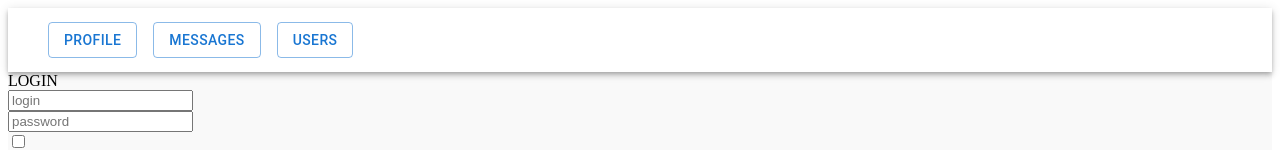
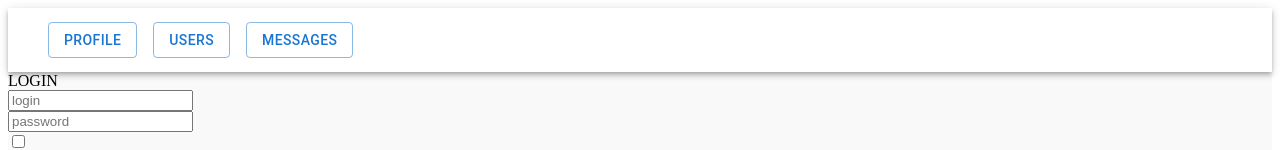
Before and after one commit to tepek92/samurai_way_ts, a React (Create React App) app: page /login in a window 1280 px wide. Shown: the top 150 px of the page. Built offline with nearby package versions, Linux system fonts and the light colour scheme; no server answers.

Commit message:
refactor(Header): buttons link style

```diff
--- a/src/components/Header/Header.tsx
+++ b/src/components/Header/Header.tsx
@@ -1,71 +1,31 @@
 import React, {FC} from 'react';
-import {NavLink, useLocation, useRouteMatch} from "react-router-dom";
 import {HeaderPropsType} from "./HeaderContainer";
 import AppBar from '@mui/material/AppBar';
 import Box from '@mui/material/Box';
 import Toolbar from '@mui/material/Toolbar';
 import Button from '@mui/material/Button';
 import Avatar from '@mui/material/Avatar';
-import style from './Header.module.css';
 import avatar from "../../img/samurai2.png";
 import Chip from '@mui/material/Chip';
+import {LinkButtons} from "./LinkButtons/LinkButtons";
 
 
-export const Header: FC<HeaderPropsType> = ({
-                                              login,
+export const Header: FC<HeaderPropsType> =
+  ({
      isAuth,
      deleteLogin,
      profile,
    }) => {
-  const location = useLocation();
     const logoutHandler = () => {
       deleteLogin();
     }
 
-  const profileStyle = location.pathname === '/profile' ? 'contained' : 'outlined'
-  const dialogsStyle = location.pathname === '/dialogs' ? 'contained' : 'outlined'
-  const usersStyle = location.pathname === '/users' ? 'contained' : 'outlined'
 
     return (
       <Box>
         <AppBar color="inherit" position="static">
           <Toolbar>
-          <nav className={style.nav}>
-            <NavLink
-              to={"/profile"}
-              activeClassName={style.active}>
-              <Button
-                variant={profileStyle}
-                sx={{ml: 2}}
-              >
-                Profile
-              </Button>
-            </NavLink>
-
-            <NavLink
-              to={"/dialogs"}
-              activeClassName={style.active}
-            >
-              <Button
-                variant={dialogsStyle}
-                sx={{ml: 2}}
-              >
-                Messages
-              </Button>
-            </NavLink>
-
-            <NavLink
-              to={"/users"}
-              activeClassName={style.active}
-            >
-              <Button
-                variant={usersStyle}
-                sx={{ml: 2}}
-              >
-                Users
-              </Button>
-            </NavLink>
-          </nav>
+            <LinkButtons/>
             {isAuth &&
                 <Box sx={{marginLeft: 'auto'}}>
                     <Chip
--- /dev/null
+++ b/src/components/Header/LinkButtons/LinkButtons.tsx
@@ -0,0 +1,51 @@
+import React, {FC} from 'react';
+import style from "../Header.module.css";
+import {NavLink, useLocation} from "react-router-dom";
+import Button from "@mui/material/Button";
+
+export const LinkButtons: FC = () => {
+
+  const location = useLocation();
+
+  const profileStyle = location.pathname === '/profile' ? 'contained' : 'outlined'
+  const dialogsStyle = location.pathname === '/dialogs' ? 'contained' : 'outlined'
+  const usersStyle = location.pathname === '/users' ? 'contained' : 'outlined'
+  return (
+    <nav className={style.nav}>
+      <NavLink
+        to={"/profile"}
+        activeClassName={style.active}>
+        <Button
+          variant={profileStyle}
+          sx={{ml: 2}}
+        >
+          Profile
+        </Button>
+      </NavLink>
+
+      <NavLink
+        to={"/users"}
+        activeClassName={style.active}
+      >
+        <Button
+          variant={usersStyle}
+          sx={{ml: 2}}
+        >
+          Users
+        </Button>
+      </NavLink>
+
+      <NavLink
+        to={"/dialogs"}
+        activeClassName={style.active}
+      >
+        <Button
+          variant={dialogsStyle}
+          sx={{ml: 2}}
+        >
+          Messages
+        </Button>
+      </NavLink>
+    </nav>
+  );
+};
```
Also changed, not shown: src/components/Header/Header.module.css (+0 -30 lines). Lines whose indentation alone changed are shown as unchanged.
